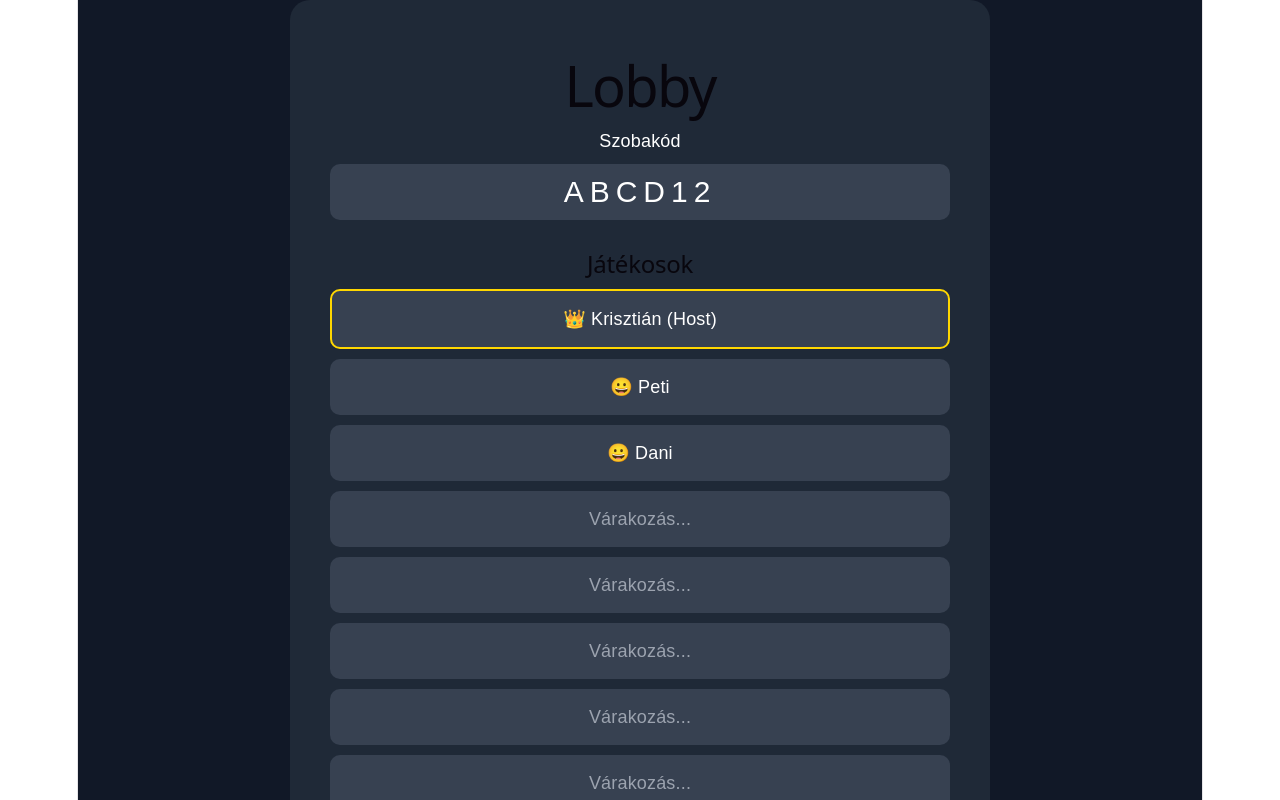
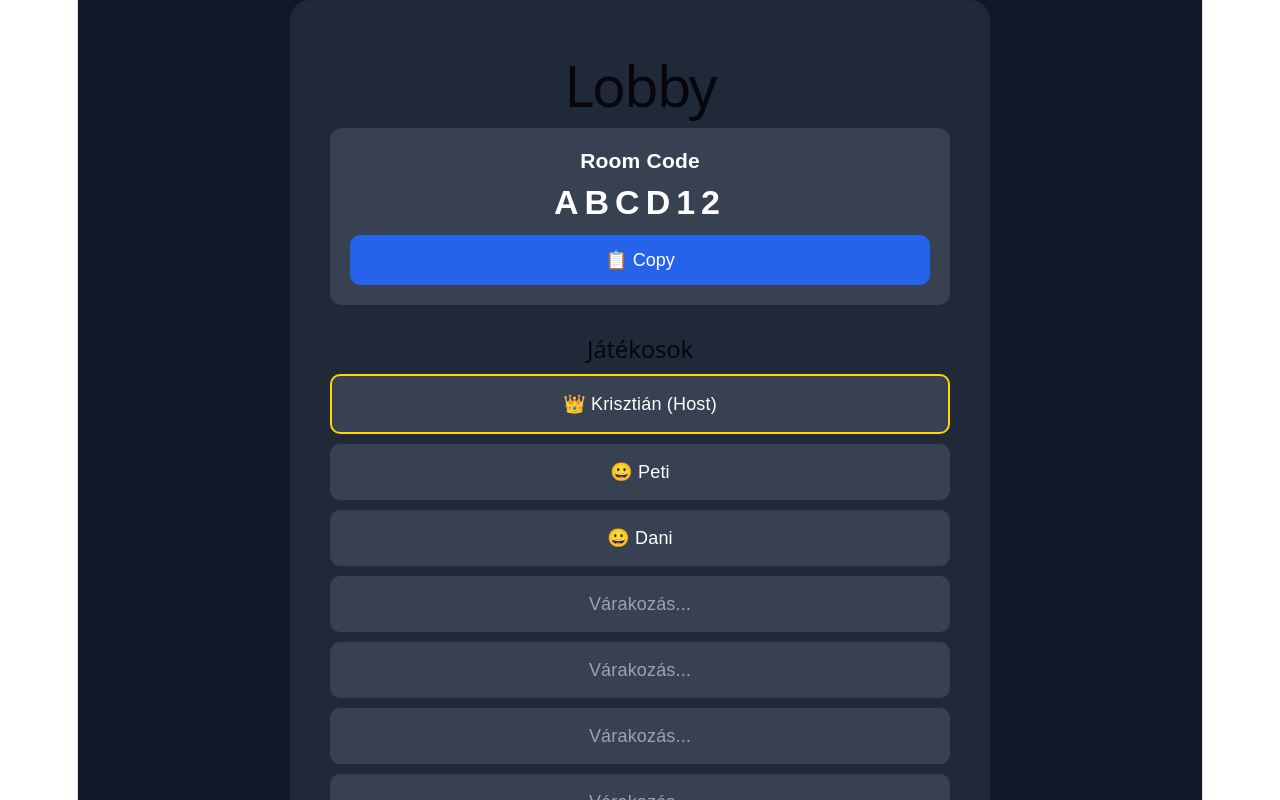
Before and after one commit to gajdoczi/spot-the-difference, a React (Vite) app in the folder client/: page /lobby in a window 1280 px wide. Shown: the top 800 px of the page. Built offline with nearby package versions, Linux system fonts and the light colour scheme.

Commit message:
Sprint 1 completed>

```diff
--- /dev/null
+++ b/client/src/components/RoomCode/RoomCode.css
@@ -0,0 +1,29 @@
+.room-code-card{
+    background:#374151;
+    padding:20px;
+    border-radius:12px;
+    margin-bottom:30px;
+}
+
+.room-code-card h3{
+    margin-bottom:15px;
+}
+
+.room-code-value{
+    font-size:34px;
+    font-weight:bold;
+    letter-spacing:6px;
+    text-align:center;
+    margin-bottom:20px;
+}
+
+.copy-button{
+    width:100%;
+    padding:14px;
+    border:none;
+    border-radius:10px;
+    background:#2563eb;
+    color:white;
+    cursor:pointer;
+    font-size:18px;
+}
--- /dev/null
+++ b/client/src/components/RoomCode/RoomCode.tsx
@@ -0,0 +1,33 @@
+import "./RoomCode.css";
+
+type RoomCodeProps = {
+  code: string;
+};
+
+function RoomCode({ code }: RoomCodeProps) {
+  async function copyCode() {
+    await navigator.clipboard.writeText(code);
+    alert("Room code copied!");
+  }
+
+  return (
+    <div className="room-code-card">
+
+      <h3>Room Code</h3>
+
+      <div className="room-code-value">
+        {code}
+      </div>
+
+      <button
+        className="copy-button"
+        onClick={copyCode}
+      >
+        📋 Copy
+      </button>
+
+    </div>
+  );
+}
+
+export default RoomCode;
--- a/client/src/pages/Lobby.tsx
+++ b/client/src/pages/Lobby.tsx
@@ -1,4 +1,5 @@
 import "./Lobby.css";
+import RoomCode from "../components/RoomCode/RoomCode";
 import PlayerCard from "../components/PlayerCard/PlayerCard";
 
 function Lobby() {
@@ -13,13 +14,7 @@ function Lobby() {
       <div className="lobby-card">
         <h1>Lobby</h1>
 
-        <div className="room-code">
-          <span>Szobakód</span>
-
-          <div className="code">
-            ABCD12
-          </div>
-        </div>
+        <RoomCode code="ABCD12" />
 
         <div className="players">
           <h2>Játékosok</h2>
```
